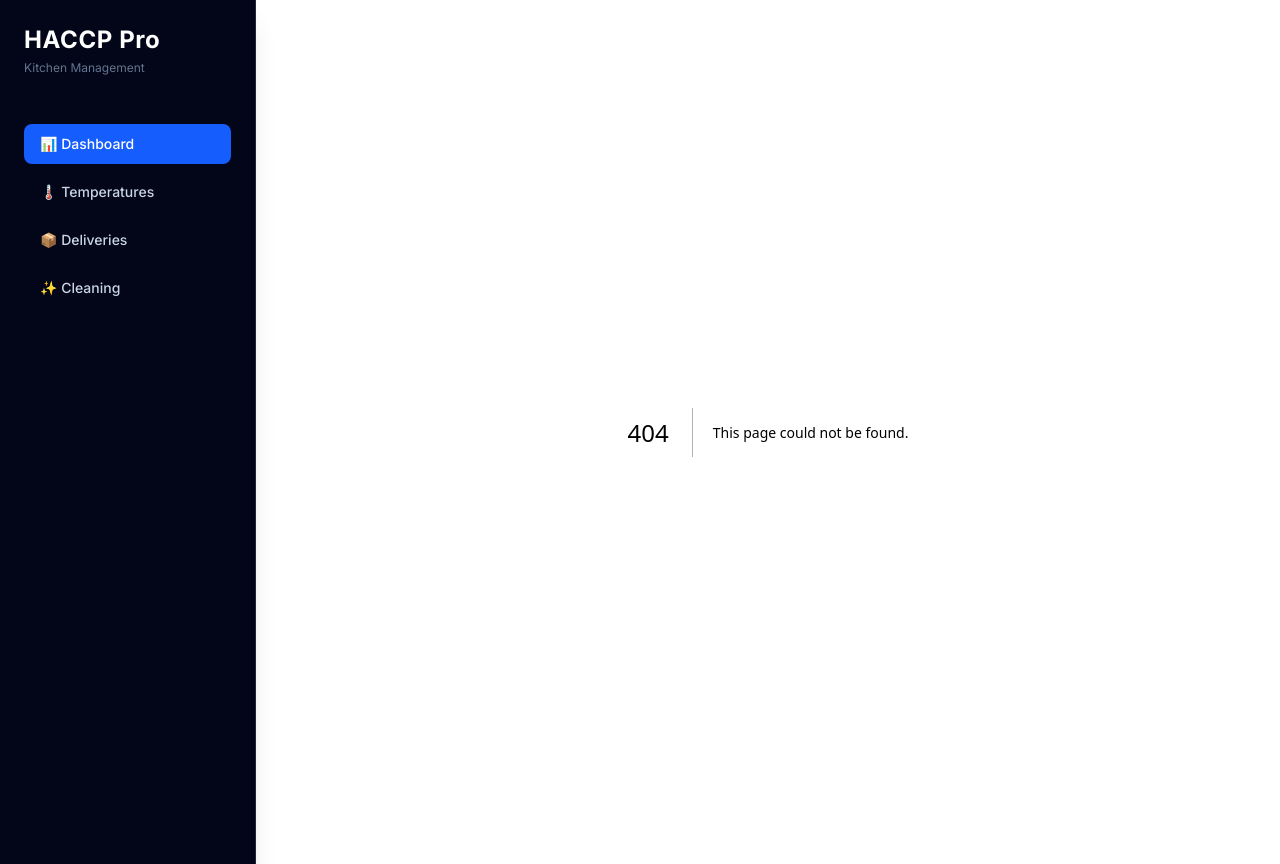
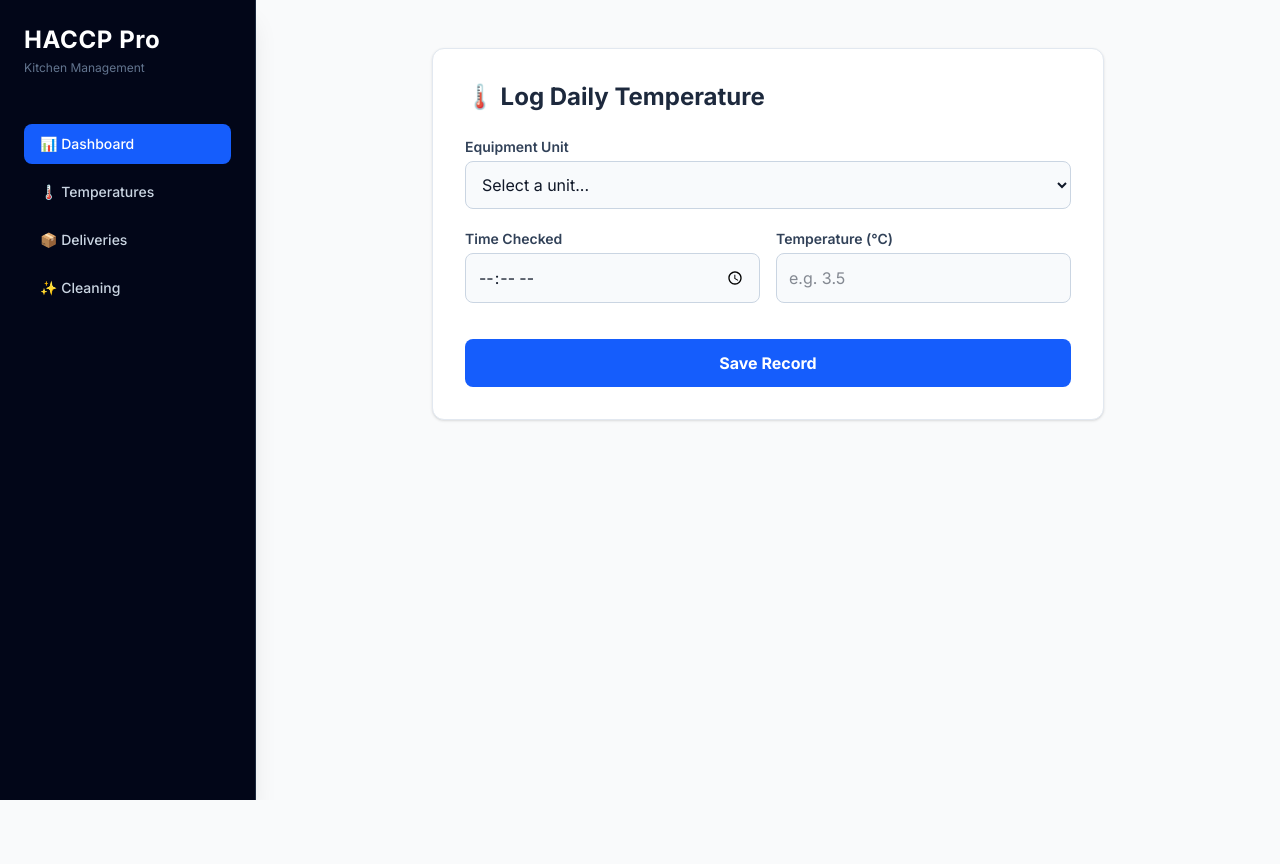
Before and after one commit to williampgdias/haccp-system, a Next.js app in the folder frontend/: page /temperatures in a window 1280 px wide. Before the commit this address had no page. After the commit the page ends 800 px from the top, so only its background shows below. Built offline with nearby package versions, Linux system fonts and the light colour scheme.

Commit message:
feat(frontend): create daily temperatures form and integrate with backend api

```diff
--- a/frontend/src/app/layout.tsx
+++ b/frontend/src/app/layout.tsx
@@ -23,7 +23,6 @@ export default function RootLayout({
             >
                 {/* Sidebar / Top bar */}
                 <aside className="w-full lg:w-64 bg-slate-950 text-slate-300 flex flex-col border-b lg:border-b-0 lg:border-r border-slate-800 shadow-xl z-10 shrink-0">
-                    {/* Logo Area: Left aligned on all screens */}
                     <div className="pt-5 px-6 lg:p-6">
                         <h1 className="text-2xl font-bold text-white tracking-wide">
                             HACCP Pro
--- /dev/null
+++ b/frontend/src/app/temperatures/page.tsx
@@ -0,0 +1,147 @@
+'use client';
+
+import { useState } from 'react';
+
+export default function TemperaturesPage() {
+    const [formData, setFormData] = useState({
+        unitName: '',
+        timeChecked: '',
+        temperature: '',
+    });
+
+    const [statusMessage, setStatusMessage] = useState('');
+
+    // Function triggered when the user click 'Save Record'
+    const handleSubmit = async (e: React.FormEvent) => {
+        e.preventDefault();
+        setStatusMessage('Saving...');
+
+        try {
+            //Sending the data to Backend
+            const response = await fetch(
+                'http://localhost:3001/api/daily-temperatures',
+                {
+                    method: 'POST',
+                    headers: {
+                        'Content-Type': 'application/json',
+                    },
+                    body: JSON.stringify({
+                        unitName: formData.timeChecked,
+                        timeChecked: formData.timeChecked,
+                        temperature: parseFloat(formData.temperature),
+                    }),
+                },
+            );
+
+            if (response.ok) {
+                setStatusMessage('✅ Success! Record saved.');
+                setFormData({ unitName: '', timeChecked: '', temperature: '' });
+            } else {
+                setStatusMessage('❌ Error saving record. Try again.');
+            }
+        } catch (error) {
+            setStatusMessage(
+                '❌ Failed to connect to server. Is the backend running?',
+            );
+        }
+    };
+
+    const handleChange = (
+        e: React.ChangeEvent<HTMLInputElement | HTMLSelectElement>,
+    ) => {
+        setFormData({ ...formData, [e.target.name]: e.target.value });
+    };
+
+    return (
+        <div className="max-w-2xl mx-auto bg-white p-6 md:p-8 rounded-xl shadow-sm border border-slate-200 mt-4">
+            <h2 className="text-2xl font-bold text-slate-800 mb-6">
+                🌡️ Log Daily Temperature
+            </h2>
+
+            <form onSubmit={handleSubmit} className="flex flex-col gap-5">
+                {/* Unit Name Dropdown */}
+                <div>
+                    <label className="block text-sm font-semibold text-slate-700 mb-1">
+                        Equipment Unit
+                    </label>
+                    <select
+                        name="unitName"
+                        value={formData.unitName}
+                        onChange={handleChange}
+                        required
+                        className="w-full p-3 border border-slate-300 rounded-lg focus:ring-2 focus:ring-blue-500 outline-none bg-slate-50"
+                    >
+                        <option value="">Select a unit...</option>
+                        <option value="Kitchen Fridge 1">
+                            Kitchen Fridge 1
+                        </option>
+                        <option value="Kitchen Fridge 2">
+                            Kitchen Fridge 2
+                        </option>
+                        <option value="Undercounter Fridge">
+                            Undercounter Fridge
+                        </option>
+                        <option value="Kitchen Freezer">Kitchen Freezer</option>
+                        <option value="Dishwasher - Wash Cycle">
+                            Dishwasher - Wash Cycle
+                        </option>
+                        <option value="Dishwasher - Rinse Cycle">
+                            Dishwasher - Rinse Cycle
+                        </option>
+                    </select>
+                </div>
+
+                <div className="flex gap-4 justify-between">
+                    {/* Time Input */}
+                    <div className="w-full">
+                        <label className="block text-sm font-semibold text-slate-700 mb-1">
+                            Time Checked
+                        </label>
+                        <input
+                            type="time"
+                            name="timeChecked"
+                            value={formData.timeChecked}
+                            onChange={handleChange}
+                            required
+                            className="w-full p-3 border border-slate-300 rounded-lg focus:ring-2 focus:ring-blue-500 outline-none bg-slate-50"
+                        />
+                    </div>
+
+                    {/* Temperature Input */}
+                    <div className="w-full">
+                        <label className="block text-sm font-semibold text-slate-700 mb-1">
+                            Temperature (°C)
+                        </label>
+                        <input
+                            type="number"
+                            step="0.1" // Allows decimals like 3.5
+                            name="temperature"
+                            value={formData.temperature}
+                            onChange={handleChange}
+                            required
+                            placeholder="e.g. 3.5"
+                            className="w-full p-3 border border-slate-300 rounded-lg focus:ring-2 focus:ring-blue-500 outline-none bg-slate-50"
+                        />
+                    </div>
+                </div>
+
+                {/* Submit Button */}
+                <button
+                    type="submit"
+                    className="mt-4 bg-blue-600 hover:bg-blue-700 text-white font-bold py-3 px-4 rounded-lg transition-colors active:scale-95"
+                >
+                    Save Record
+                </button>
+
+                {/* Feedback Message */}
+                {statusMessage && (
+                    <p
+                        className={`text-center font-medium mt-2 ${statusMessage.includes('Success') ? 'text-green-600' : 'text-red-600'}`}
+                    >
+                        {statusMessage}
+                    </p>
+                )}
+            </form>
+        </div>
+    );
+}
```
